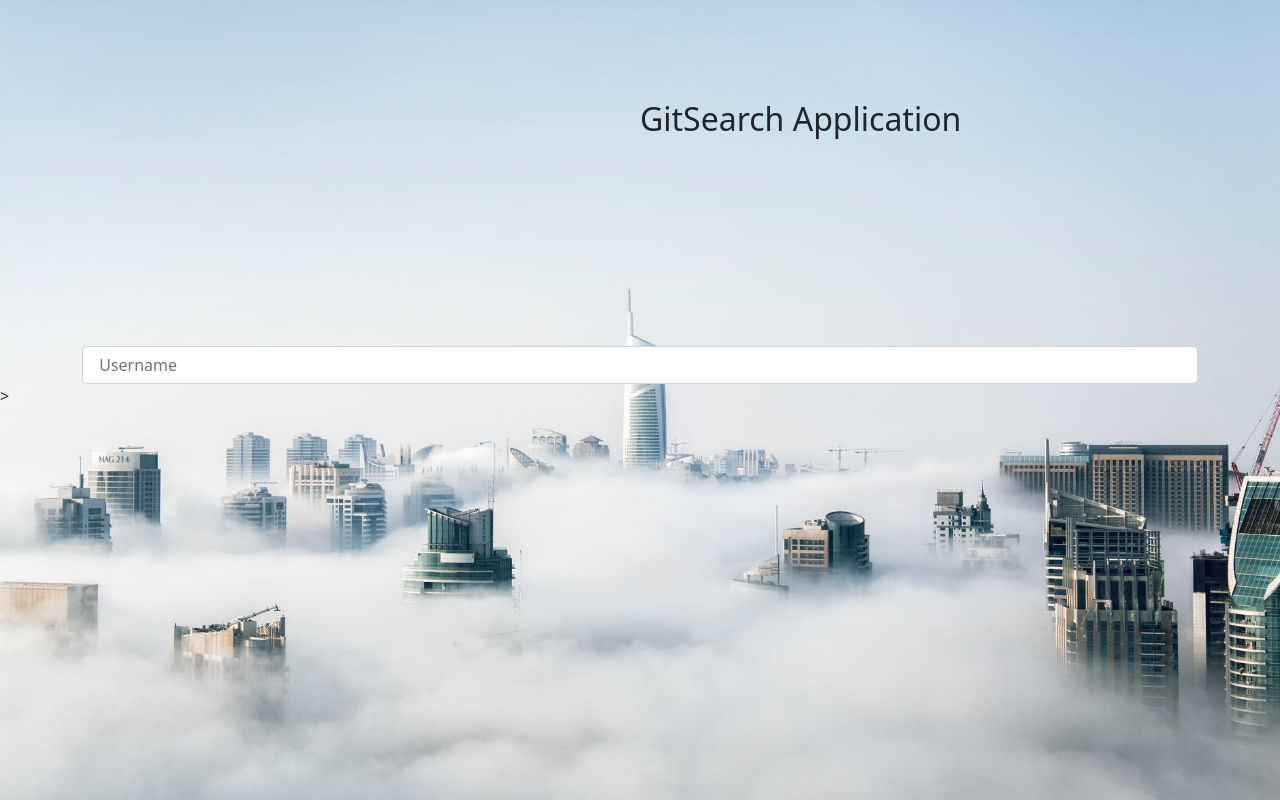
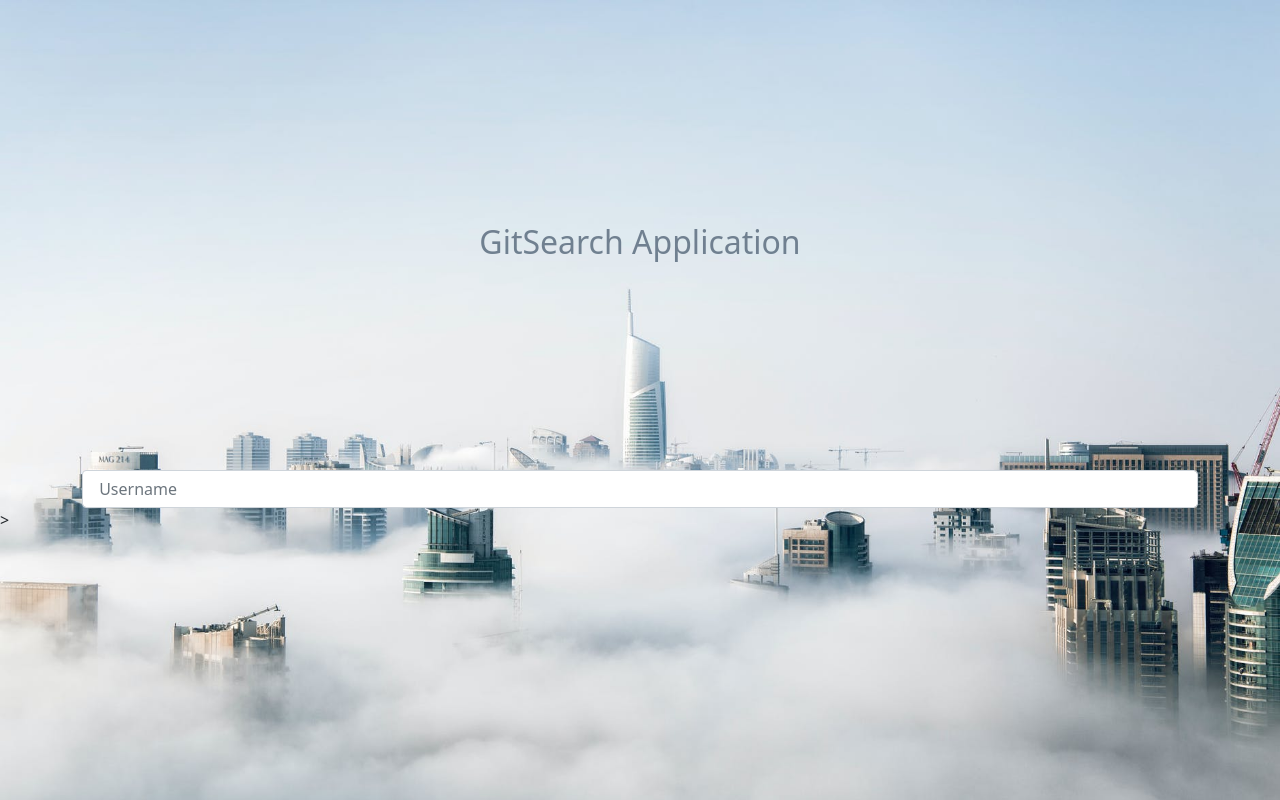
Before and after one commit to NancyWachiuri/AngularWeek2, an Angular app: page / in a window 1280 px wide. Built offline with nearby package versions, Linux system fonts and the light colour scheme.

Commit message:
Add Padding

```diff
--- a/src/app/app.component.css
+++ b/src/app/app.component.css
@@ -1,5 +1,5 @@
 h2{
-
-    margin-top: 100px;
-    margin-left: 50%;
+    margin-top: 20%;
+  text-align: center;
+    color: slategray;
 }
```
